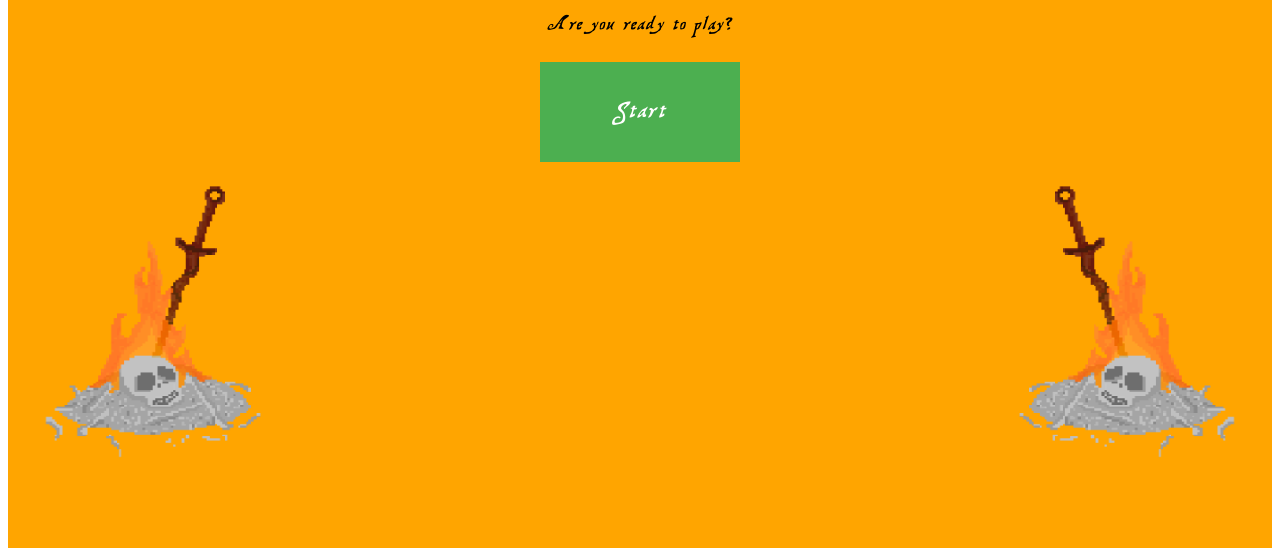
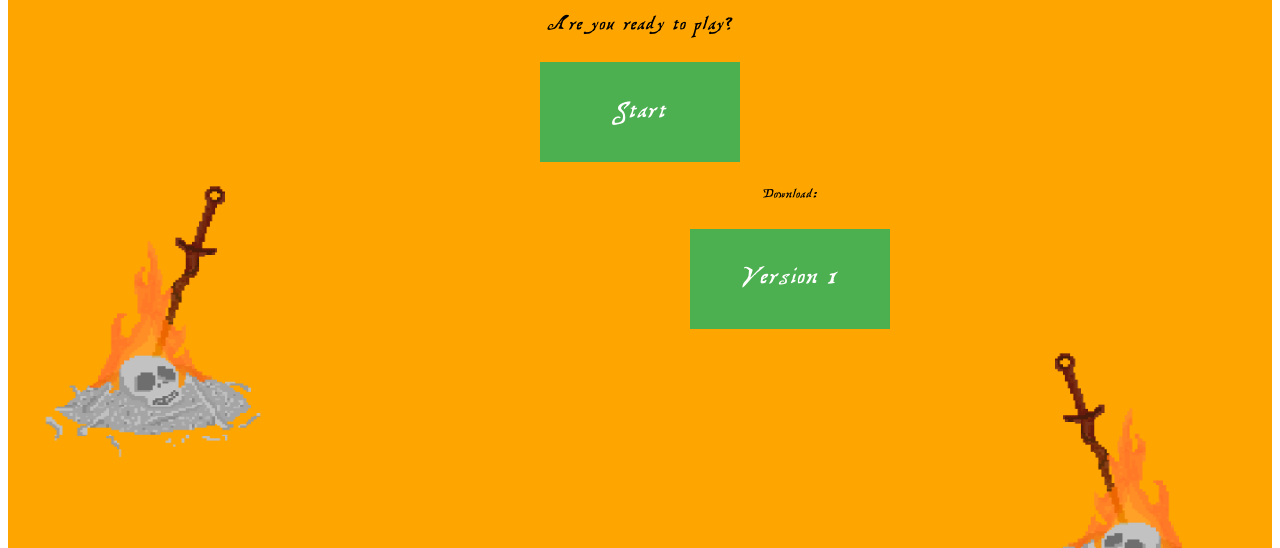
Before and after one commit to survivalisland/survivalisland.github.io, a plain HTML site: page index.html in a window 1280 px wide. Shown: the part 552-1100 px from the top of the page. Drawn offline with Linux system fonts and the light colour scheme; files whose address does not match are found by name.

Commit message:
v1 Available for Download

```diff
--- a/index.html
+++ b/index.html
@@ -33,8 +33,10 @@
         </h2>
         <center><a href="game"><input style="width: 200px; height: 100px; font-size: 30px" type="button" class="button" value="Start"></a></center>
         <img id="img1" src="storage/flamingskullsword.gif" height="300" width="300" align="left" />
-        <img src="">
-        <img id="img2" style="-webkit-transform: scaleX(-1); transform: scaleX(-1)" src="storage/flamingskullsword.gif" height="300"
+        <center><h4>Download:</h4></center>
+        <center><a href="storage/survival-island-v1.jar"><input style="width: 200px; height: 100px; font-size: 30px" type="button" class="button" value="Version 1"></a></center>
+        <!--<center><a href="storage/survival-island-v2.jar"><input style="width: 200px; height: 100px; font-size: 30px" type="button" class="button" value="Version 2"></a></center>
+        --><img id="img2" style="-webkit-transform: scaleX(-1); transform: scaleX(-1)" src="storage/flamingskullsword.gif" height="300"
             width="300" align="right" />
     </div>
 </body>
```
